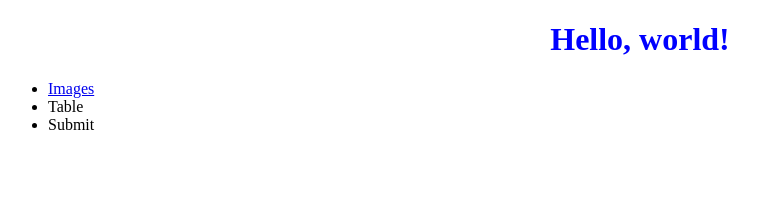
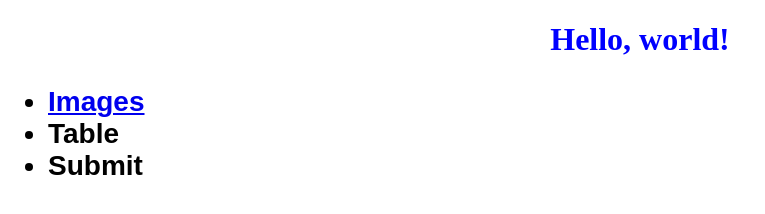
Before and after one commit to austinvoice/project0, a plain HTML site: page index.html in a window 1280 px wide. Shown: the whole page, without its empty margins (0-765 px from the left). Drawn offline with Linux system fonts and the light colour scheme.

Commit message:
Add <ul> style

```diff
--- a/styles.css
+++ b/styles.css
@@ -7,3 +7,10 @@ h1 {
 p {
 	color: red;
 }
+
+ul {
+	font-family: Arial, san-serif;
+	font-size: 28px;
+	font-weight: bold;
+	border: 3px blue;
+}
```
